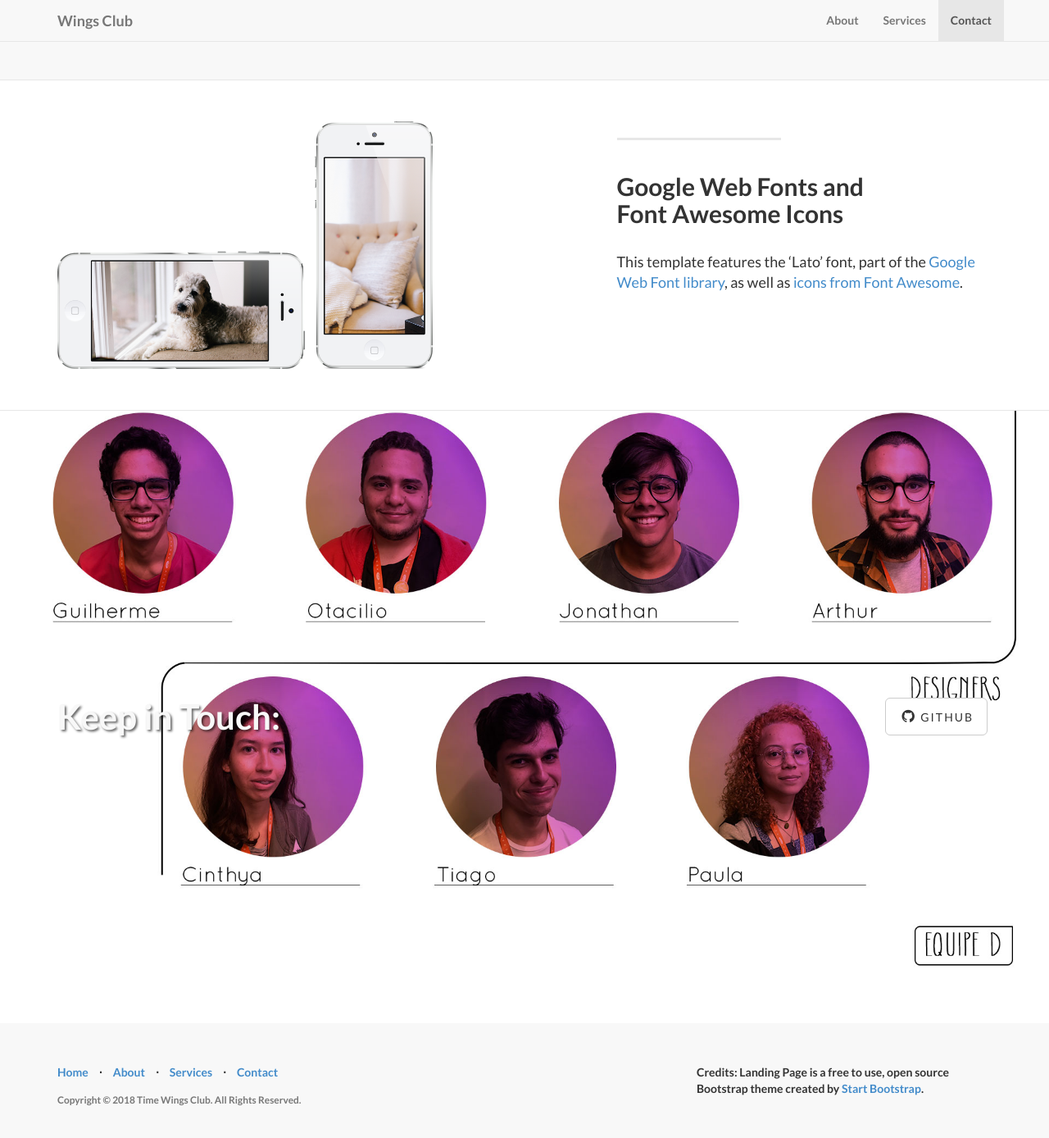
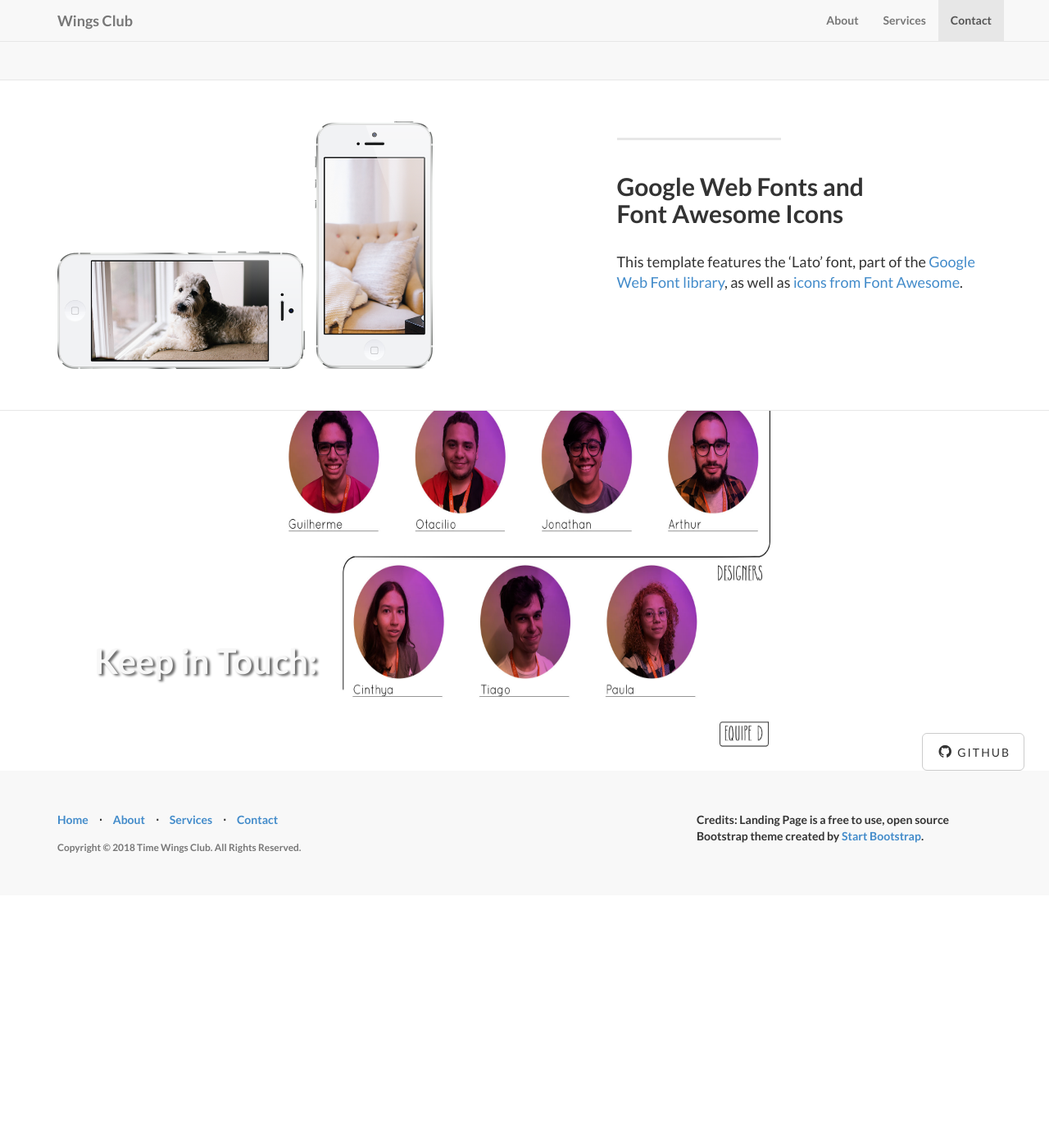
Before and after one commit to Wings-Club/wingclub.github.io, a Jekyll site: the page built from index.html, in a window 1280 px wide and 1400 px high, scrolled down 1902 px. Shown: the top 1388 px of the window at 82% size. Built offline with Jekyll 4.4.1, drawn with Linux system fonts in a browser that asks for light colours; nearby versions of some CDN libraries; library files that are not in the unit come from our copies; after the commit the page ends 2994 px from its top, so only the background shows below that.

Commit message:
improve group photo position
changed-
           .banner( padding: 350px 0; ->  padding: 22% 100px 0px;)
            .banner(background-size: cover; -> background-size: 50% 600px;)
            .banner h2(text-shadow: 2px 2px 3px rgba(0,0,0,0.6); -> text-shadow: 3px 2px 3px rgba(0,0,0,0.6);)
-
new-
       .banner(width:100%;)
       .banner ul (margin-top:20%;)

```diff
--- a/css/landing-page.css
+++ b/css/landing-page.css
@@ -110,19 +110,21 @@
 }
 
 .banner {
-    padding: 350px 0;
+    width:100%;
+    padding: 22% 100px 0px;
     color: #f8f8f8;
     background: url(../img/banner-bg.jpg) no-repeat center center;
-    background-size: cover;
+    background-size: 50% 600px;
 }
 
 .banner h2 {
     margin: 0;
-    text-shadow: 2px 2px 3px rgba(0,0,0,0.6);
+    text-shadow: 3px 2px 3px rgba(0,0,0,0.6);
     font-size: 3em;
 }
 
 .banner ul {
+    margin-top:20%;
     margin-bottom: 0;
 }
 
```
